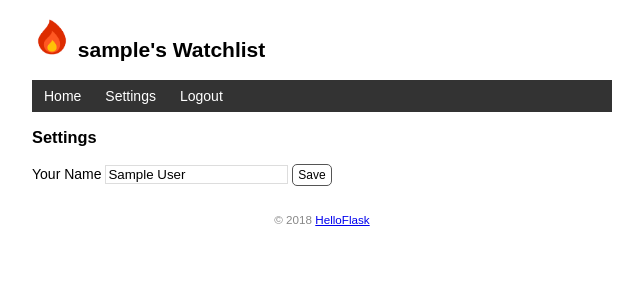
After one commit to fivehao0919/watchlist, a Flask app: page /settings in a window 1280 px wide. The commit adds this page. Shown: the top 300 px of the page, without its empty margins (318-961 px from the left). Run offline with Flask 2, Linux system fonts and the light colour scheme; the visitor is signed in with stand-in values (Sample User, id 1); data comes from the database, SQL or seed files in the repository.

Commit message:
User authentication with Flask-Login

```diff
--- a/app.py
+++ b/app.py
@@ -3,7 +3,11 @@ from flask import request,url_for,redirect,flash
 from flask_sqlalchemy import SQLAlchemy # 导入扩展类
 import os
 import click
-
+from werkzeug.security import generate_password_hash, check_password_hash
+from flask_login import LoginManager
+from flask_login import UserMixin
+from flask_login import login_user
+from flask_login import login_required, logout_user, current_user
 
 
 app = Flask(__name__)
@@ -13,18 +17,36 @@ app.config['SECRET_KEY'] = 'dev'    # 等同于 app.secret_key = 'dev'
 
 db = SQLAlchemy(app)
 
-class User(db.Model):   # 表名将会是 user (自动生成, 小写处理)
+class User(db.Model, UserMixin):   # 表名将会是 user (自动生成, 小写处理)
     id = db.Column(db.Integer, primary_key=True) # 主键
     name = db.Column(db.String(20)) # 名字
+    username = db.Column(db.String(20)) # 用户名
+    password_hash = db.Column(db.String(128))    # 密码散列值
+
+    def set_password(self, password):   # 用来设置密码的方法, 接受密码作为参数
+        self.password_hash = generate_password_hash(password)   # 将生成的密码保持到对应字段
+
+    def validate_password(self, password):  # 用于验证密码的方法, 接受密码作为参数
+        return check_password_hash(self.password_hash, password)    # 返回布尔值
 
 class Movie(db.Model):  # 表名将会是 movie
     id = db.Column(db.Integer, primary_key=True)    # 主键
     title = db.Column(db.String(60))    # 电影标题
     year = db.Column(db.String(4))  # 电影年份
 
+login_manager = LoginManager(app)   # 实例化扩展类
+login_manager.login_view = 'login'
+
+@login_manager.user_loader
+def load_user(user_id): # 创建用户加载回调函数, 接受用户 ID 作为参数
+    user = User.query.get(int(user_id)) # 用 ID 作为 User 模型的主键查询对应的用户
+    return user # 返回用户对象
+
 @app.route('/', methods=['GET', 'POST'])
 def index():
     if request.method == 'POST': # 判断是否是 POST 请求
+        if not current_user.is_authenticated:   # 如果当前用户未认证
+            return redirect(url_for('index'))   # 重定向回主页
         # 获取表单数据
         title = request.form.get('title')   # 传入表单对应输入字段的 name 值
         year = request.form.get('year')
@@ -42,7 +64,37 @@ def index():
     movies = Movie.query.all()  # 读取所有电影记录
     return render_template('index.html', user=user, movies=movies)
 
+@app.route('/login', methods=['GET', 'POST'])
+def login():
+    if request.method == 'POST':
+        username = request.form['username']
+        password = request.form['password']
+
+        if not username or not password:
+            flash('Invalid input.')
+            return redirect(url_for('login'))
+
+        user = User.query.first()
+        # 验证用户名和密码是否一致
+        if username == user.username and user.validate_password(password):
+            login_user(user)    # 登入用户
+            flash('Login success.')
+            return redirect(url_for('index'))   # 重定向到主页
+
+        flash('Invalid username or password.')  # 如果验证失败, 显示错误消息
+        return redirect(url_for('login'))   # 重定向回登陆页面
+
+    return render_template('login.html')
+
+@app.route('/logout')
+@login_required # 用于视图保护, 后面会详细介绍
+def logout():
+    logout_user()   # 登出用户
+    flash('Goodbye.')
+    return redirect(url_for('index'))   # 重定向回首页
+
 @app.route('/movie/edit/<int:movie_id>', methods=['GET', 'POST'])
+@login_required # 登陆保护
 def edit(movie_id):
     movie = Movie.query.get_or_404(movie_id)
 
@@ -63,12 +115,33 @@ def edit(movie_id):
     return render_template('edit.html', movie=movie)    # 传入被编辑的电影记录
 
 @app.route('/movie/delete/<int:movie_id>', methods=['POST'])    # 限定只接受 POST 请求
+@login_required # 登陆保护
 def delete(movie_id):
     movie = Movie.query.get_or_404(movie_id)    # 获取电影记录
     db.session.delete(movie)    # 删除对应的记录
     db.session.commit() # 提交数据库会话
     flash('Item deleted.')
     return redirect(url_for('index'))   # 重定向回主页
+
+@app.route('/settings', methods=['GET', 'POST'])
+@login_required
+def settings():
+    if request.method == 'POST':
+        name = request.form['name']
+        if not name or lenn(name) > 20:
+            flash('Invalid input.')
+            return redirect(url_for('settings'))
+
+        current_user.name = name
+        # current_user 会返回当前登陆用户的数据库记录对象
+        # 等同于下面的用法
+        # user = User.query.first()
+        # user.name = name
+        db.session.commit()
+        flash('Settings updated.')
+        return redirect(url_for('index'))
+
+    return render_template('settings.html')
 
 @app.route('/user/<name>')
 def user_page(name):
@@ -132,3 +205,24 @@ def forge():
 
     db.session.commit()
     click.echo('Done.')
+
+@app.cli.command()
+@click.option('--username', prompt=True, help='The username used to login.')
+@click.option('--password', prompt=True, hide_input=True, confirmation_prompt=True, help='The password used to login.')
+def admin(username, password):
+    """Create user."""
+    db.create_all()
+
+    user = User.query.first()
+    if user is not None:
+        click.echo('Updating user...')
+        user.username = username
+        user.set_password(password) # 设置密码
+    else:
+        click.echo('Creating user...')
+        user = User(username=username, name='Admin')
+        user.set_password(password) # 设置密码
+        db.session.add(user)
+
+    db.session.commit() # 提交数据库会话
+    click.echo('Done.')
--- a/templates/base.html
+++ b/templates/base.html
@@ -4,7 +4,7 @@
     {% block head %}
     <meta charset="utf-8">
     <meta name="viewport" content="width=device-width, initial-scale=1.0">
-    <title>{{ user.name }}'s Watchlist</title>
+    <title>{{ user.username }}'s Watchlist</title>
     <link rel="icon" href="{{ url_for('static', filename='favicon.ico') }}">
     <link rel="stylesheet" href="{{ url_for('static', filename='style.css') }}" type="text/css">
     {% endblock %}
@@ -16,11 +16,17 @@
     {% endfor %}
     <h2>
         <img src="{{ url_for('static', filename='images/avatar.png') }}" alt="Avatar" class="avatar">
-        {{ user.name}}'s Watchlist
+        {{ user.username}}'s Watchlist
     </h2>
     <nav>
         <ul>
             <li><a href="{{ url_for('index') }}">Home</a></li>
+            {% if current_user.is_authenticated %}
+                <li><a href="{{ url_for('settings') }}">Settings</a></li>
+                <li><a href="{{ url_for('logout')}}">Logout</a></li>
+            {% else %}
+                <li><a href="{{ url_for('login')}}">Login</a></li>
+            {% endif %}
         </ul>
     </nav>
     {% block content %}{% endblock %}
--- a/templates/index.html
+++ b/templates/index.html
@@ -2,20 +2,24 @@
 
 {% block content %}
 <p>{{ movies|length }} Titles</p>
+{% if current_user.is_authenticated %}
 <form method="post">
     Name <input type="text" name="title" autocomplete="off" required>
     Year <input type="text" name="year" autocomplete="off" required>
     <input class="btn" type="submit" name="submit" value="Add">
 </form>
+{% endif %}
 <ul class="movie-list">
     {% for movie in movies %} {# 迭代 movies 变量 #}
     <li>{{ movie.title }} - {{ movie.year }}
         <span class="float-right">
             <a class="imdb" href="https://www.imdb.com/find?q={{ movie.title }}" target="_blank" title="Find this movie on IMDb">IMDb</a>
+            {% if current_user.is_authenticated %}
             <a class="btn" href="{{ url_for('edit', movie_id=movie.id) }}">Edit</a>
             <form class="inline-form" method="post" action="{{ url_for('delete', movie_id=movie.id) }}">
                 <input class="btn" type="submit" name="delete" value="Delete" onclick="return confirm('Are you sure?')">
             </form>
+            {% endif %}
         </span>
     </li>
     {% endfor %} {# 使用 endfor 标签结束 for 语句 #}
--- /dev/null
+++ b/templates/settings.html
@@ -0,0 +1,9 @@
+{% extends 'base.html' %}
+
+{% block content %}
+<h3>Settings</h3>
+<form method="post">
+    Your Name <input type="text" name="name" autocomplete="off" required value="{{ current_user.name}}">
+    <input class="btn" type="submit" name="submit" value="Save">
+</form>
+{% endblock %}
```
Also changed, not shown: templates/login.html (added, +13 -0 lines), 3 other files.
